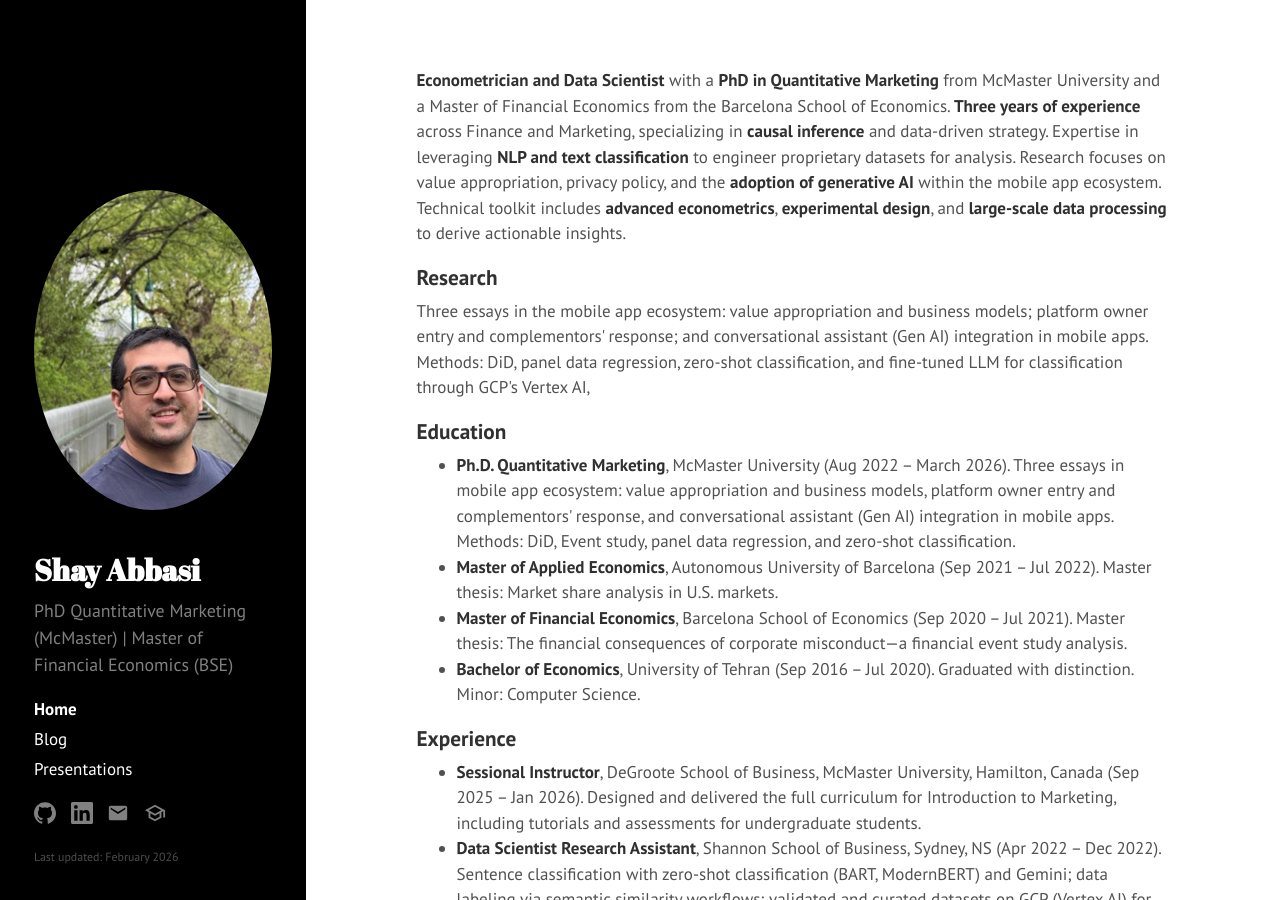
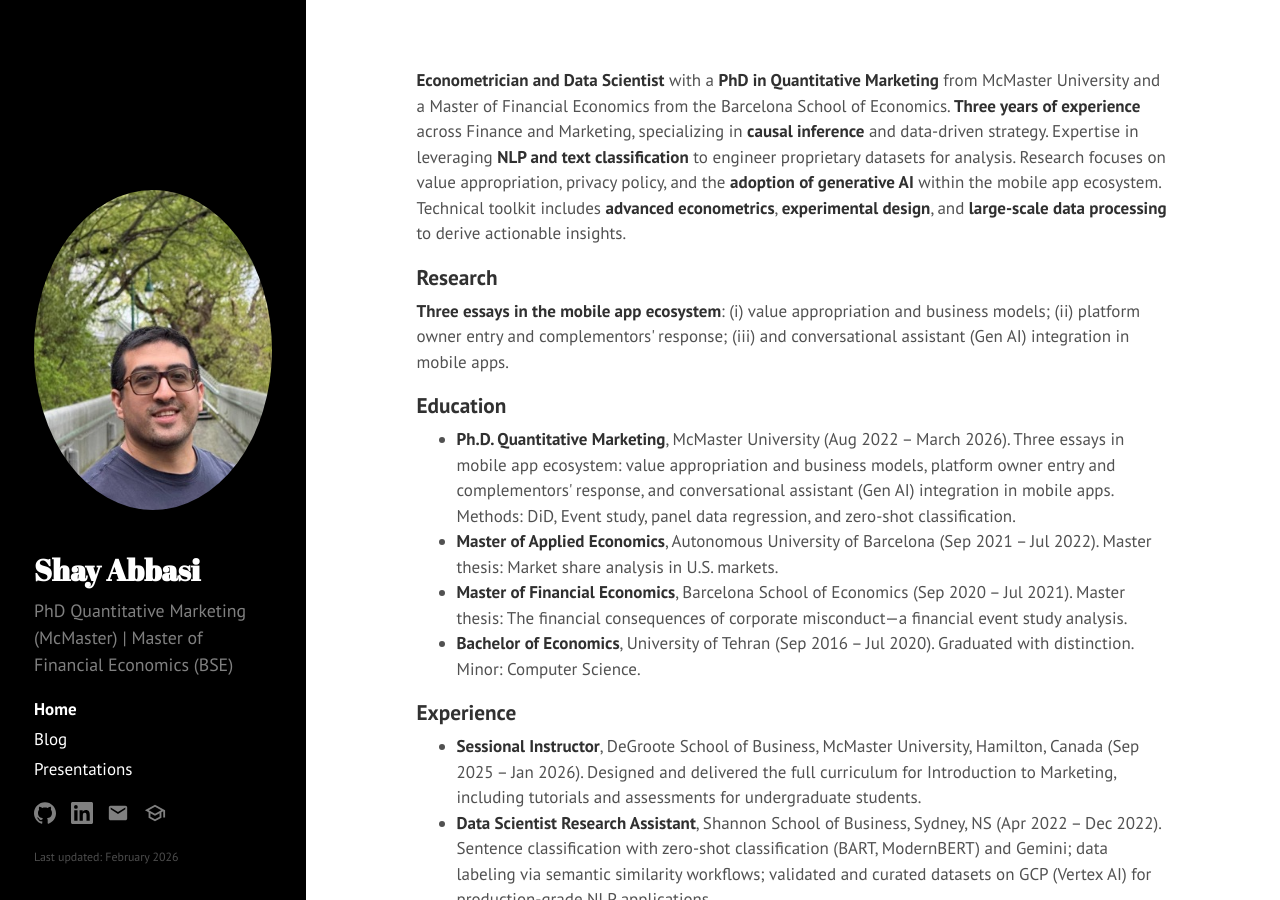
Before and after one commit to shayanAbbasi1995/shayanabbasi1995.github.io, a Jekyll site: the page built from index.html, in a window 1280 px wide and 900 px high. Built offline with Jekyll 4.4.1, drawn with Linux system fonts in a browser that asks for light colours; the list of posts is cut into pages by our own code.

Commit message:
Update index.html
Co-authored-by: Cursor <cursoragent@cursor.com>

```diff
--- a/index.html
+++ b/index.html
@@ -20,7 +20,10 @@ title: Home
 
   <h2>Research</h2>
   <p>
-    Three essays in the mobile app ecosystem: value appropriation and business models; platform owner entry and complementors' response; and conversational assistant (Gen AI) integration in mobile apps. Methods: DiD, panel data regression, zero-shot classification, and fine-tuned LLM for classification through GCP's Vertex AI,
+    <strong>Three essays in the mobile app ecosystem</strong>:
+    (i) value appropriation and business models;
+    (ii) platform owner entry and complementors' response;
+    (iii) and conversational assistant (Gen AI) integration in mobile apps.
   </p>
 
   <h2>Education</h2>
```
